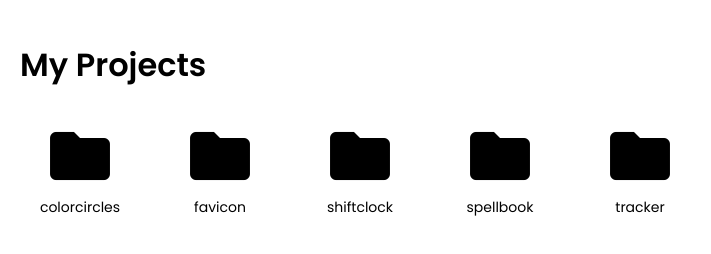
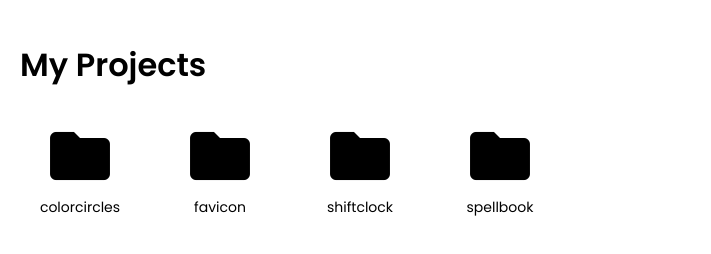
Before and after one commit to IsaiahAltDelete/projects, a plain HTML site: page index.html in a window 1280 px wide. Shown: the whole page, without its empty margins (0-711 px from the left). Drawn offline with Linux system fonts and the light colour scheme.

Commit message:
Updated all repositories

```diff
--- a/index.html
+++ b/index.html
@@ -103,14 +103,6 @@
     </div>
 
 
-    <div class="project-folder">
-      <a href="https://IsaiahAltDelete.github.io/projects/tracker/" class="project-link">
-        <i class="material-icons folder-icon">folder</i>
-        <span class="project-name">tracker</span>
-      </a>
-    </div>
-
-
   </div>
 </body>
 </html>
```
